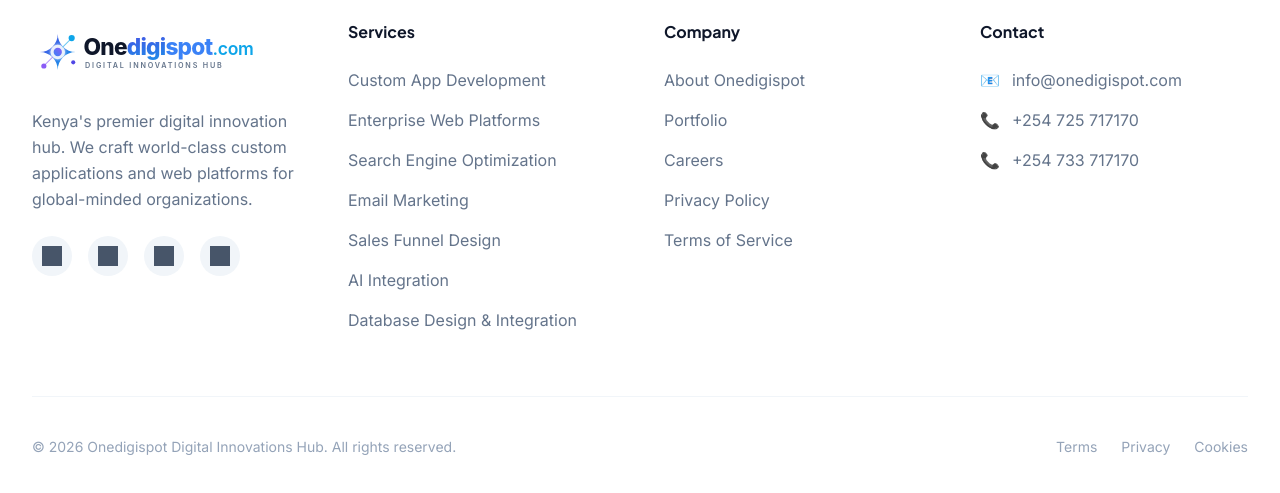
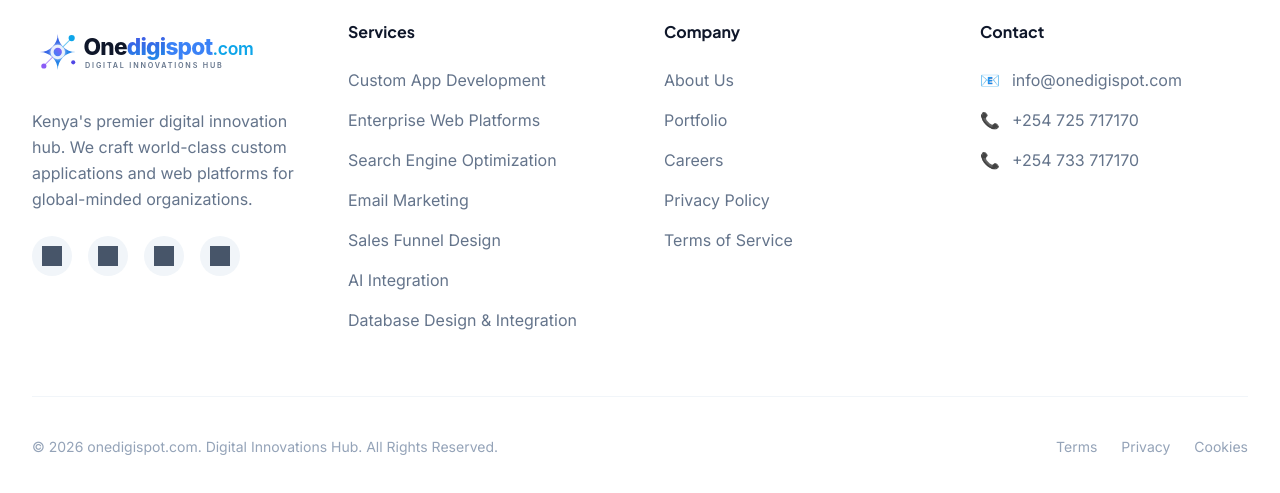
Before and after one commit to barackj370-pixel/onedigispot, a React (Vite) app: page /company/terms-of-service in a window 1280 px wide. Shown: the part 1531-2024 px from the top of the page. Built offline with nearby package versions, Linux system fonts and the light colour scheme; no server answers.

Commit message:
Update footer links and copyright information

```diff
--- a/components/Footer.tsx
+++ b/components/Footer.tsx
@@ -1,4 +1,3 @@
-
 import React from 'react';
 import { Link } from 'react-router-dom';
 
@@ -40,7 +39,7 @@ const Footer: React.FC = () => {
           <div>
             <h4 className="font-bold text-slate-900 mb-6">Company</h4>
             <ul className="space-y-4 text-slate-500">
-              <li><Link to="/company/about-us" className="hover:text-indigo-600 transition-colors">About Onedigispot</Link></li>
+              <li><Link to="/company/about-us" className="hover:text-indigo-600 transition-colors">About Us</Link></li>
               <li><Link to="/company/portfolio" className="hover:text-indigo-600 transition-colors">Portfolio</Link></li>
               <li><Link to="/company/careers" className="hover:text-indigo-600 transition-colors">Careers</Link></li>
               <li><Link to="/company/privacy-policy" className="hover:text-indigo-600 transition-colors">Privacy Policy</Link></li>
@@ -69,7 +68,7 @@ const Footer: React.FC = () => {
         </div>
 
         <div className="pt-10 border-t border-slate-100 flex flex-col md:flex-row justify-between items-center text-slate-400 text-sm">
-          <p>© {new Date().getFullYear()} Onedigispot Digital Innovations Hub. All rights reserved.</p>
+          <p>© 2026 onedigispot.com. Digital Innovations Hub. All Rights Reserved.</p>
           <div className="flex space-x-6 mt-4 md:mt-0">
             <Link to="/company/terms-of-service" className="hover:text-slate-600">Terms</Link>
             <Link to="/company/privacy-policy" className="hover:text-slate-600">Privacy</Link>
```
